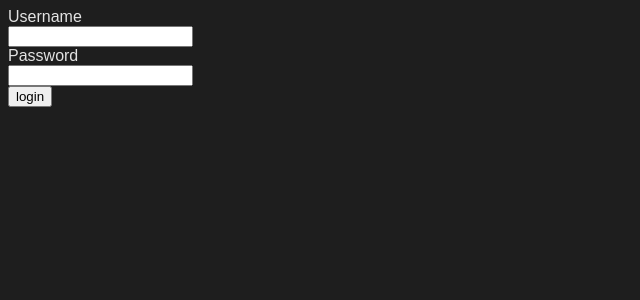
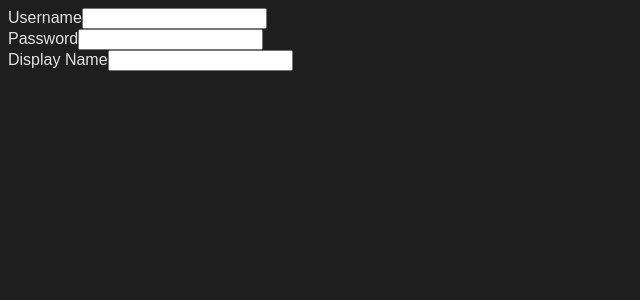
Before and after one commit to O-Reed/React-Practice, a React (Vite) app: page / in a window 1280 px wide. Shown: the top 300 px of the page, without its empty margins (0-640 px from the left). Built offline with nearby package versions, Linux system fonts and the light colour scheme.

Commit message:
Anthony_FormState

```diff
--- a/src/App.jsx
+++ b/src/App.jsx
@@ -1,6 +1,7 @@
 import LoginForm from "./components/LoginForm";
 import UserDetails from "./components/UserDetails";
 // import UserProfile from "./components/UserProfile";
+import RegisterForm from "./components/RegisterForm";
 function App() {
   window.addEventListener("resize", (e) => {
     console.log(window.innerHeight, window.innerWidth);
@@ -60,7 +61,8 @@ function App() {
 
   return (
     <div>
-      <LoginForm />
+      {/* <LoginForm /> */}
+      <RegisterForm />
     </div>
   );
 }
--- /dev/null
+++ b/src/components/RegisterForm.jsx
@@ -0,0 +1,58 @@
+import React, { useState } from "react";
+
+const RegisterForm = () => {
+  const [formFields, setFormFields] = useState({
+    usename: "",
+    password: "",
+    displayname: "",
+  });
+
+  console.log(formFields);
+
+  return (
+    <form>
+      <div>
+        <label htmlFor="username">Username</label>
+        <input
+          id="username"
+          value={formFields.username}
+          onChange={(e) =>
+            setFormFields((currentstate) => ({
+              ...currentstate,
+              username: e.target.value,
+            }))
+          }
+        />
+      </div>
+      <div>
+        <label htmlFor="password">Password</label>
+        <input
+          id="password"
+          value={formFields.password}
+          onChange={(e) =>
+            setFormFields((currentstate) => ({
+              ...currentstate,
+              password: e.target.value,
+            }))
+          }
+        />
+      </div>
+      <div>
+        <label htmlFor="displayname">Display Name</label>
+        <input
+          id="displayname"
+          value={formFields.displayname}
+          onChange={(e) =>
+            setFormFields((currentstate) => ({
+              ...currentstate,
+              displayname: e.target.value,
+            }))
+          }
+        />
+      </div>
+      {/* <button disabled={isDisabled}>Sign Up</button> */}
+    </form>
+  );
+};
+
+export default RegisterForm;
```
